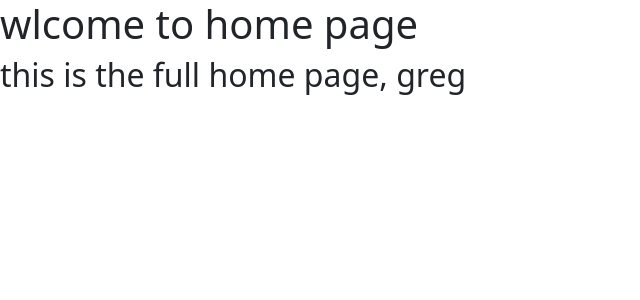
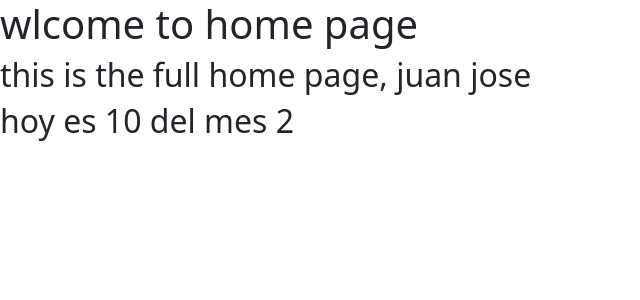
Before and after one commit to jjsanchezc/talleres_P1, a Django app: page / in a window 1280 px wide. Shown: the top 300 px of the page, without its empty margins (0-640 px from the left). Run offline with Django 4.2, Linux system fonts and the light colour scheme.

Commit message:
home.html

```diff
--- a/movie/templates/home.html
+++ b/movie/templates/home.html
@@ -2,4 +2,5 @@
 <div clas="container=">
 <h1>wlcome to home page</h1>
 <h2>this is the full home page, {{name}}</h2>
+<h2>hoy es {{dia.day}} del mes {{dia.month}}</h2>
 </div>
--- a/movie/views.py
+++ b/movie/views.py
@@ -1,7 +1,11 @@
 from django.shortcuts import render
 from django.http import HttpResponse
+from datetime import datetime
 
 # Create your views here.
 def home(request):
-    return render(request,'home.html',{'name':'greg'})
+    return render(request,'home.html',{'name':'juan jose',"dia":datetime.now()})
+
+def segundapantalla(request):
+    return HttpResponse("esta es la segunda pantallaaa")
 #pre incubacion
```
